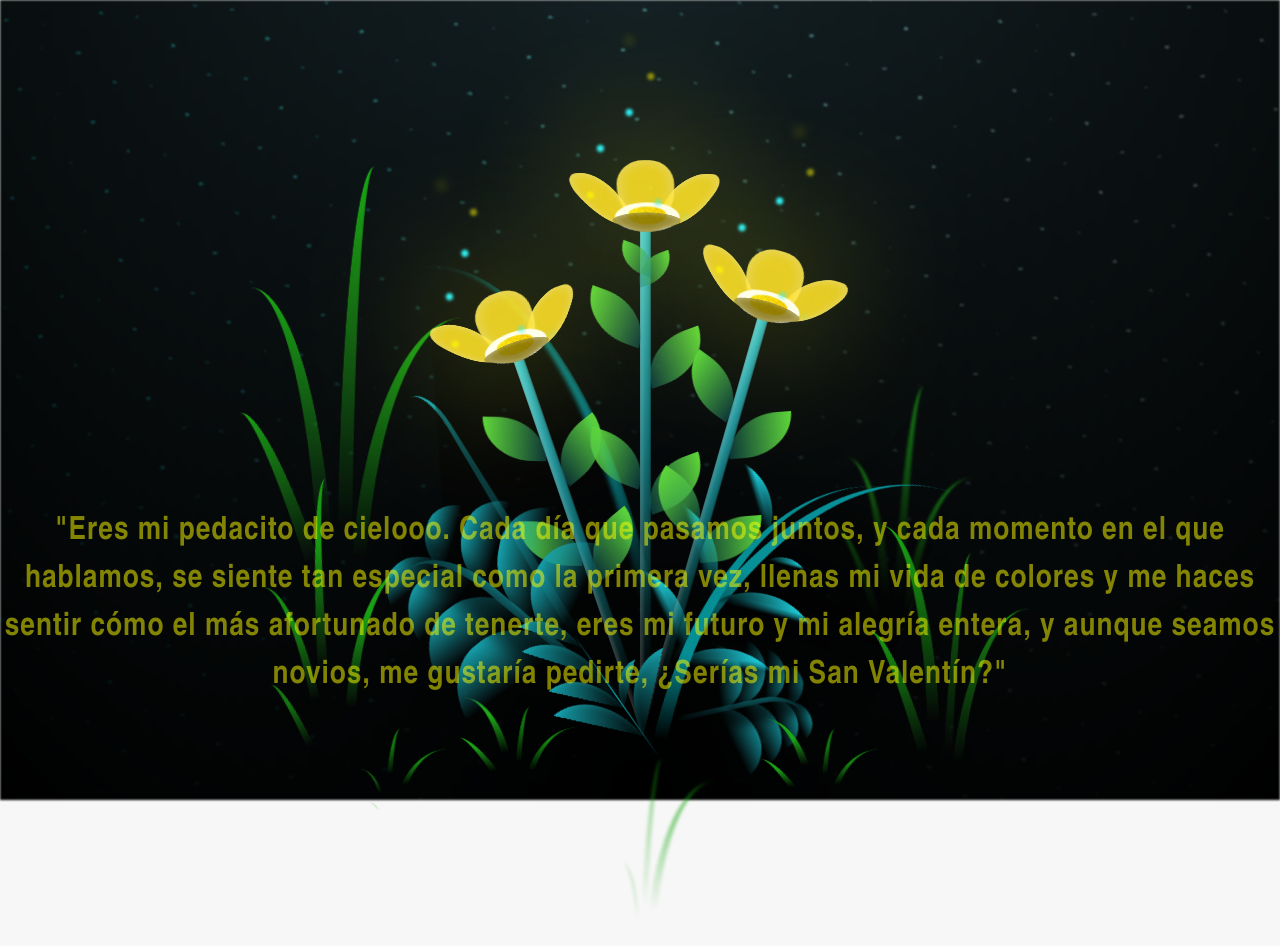
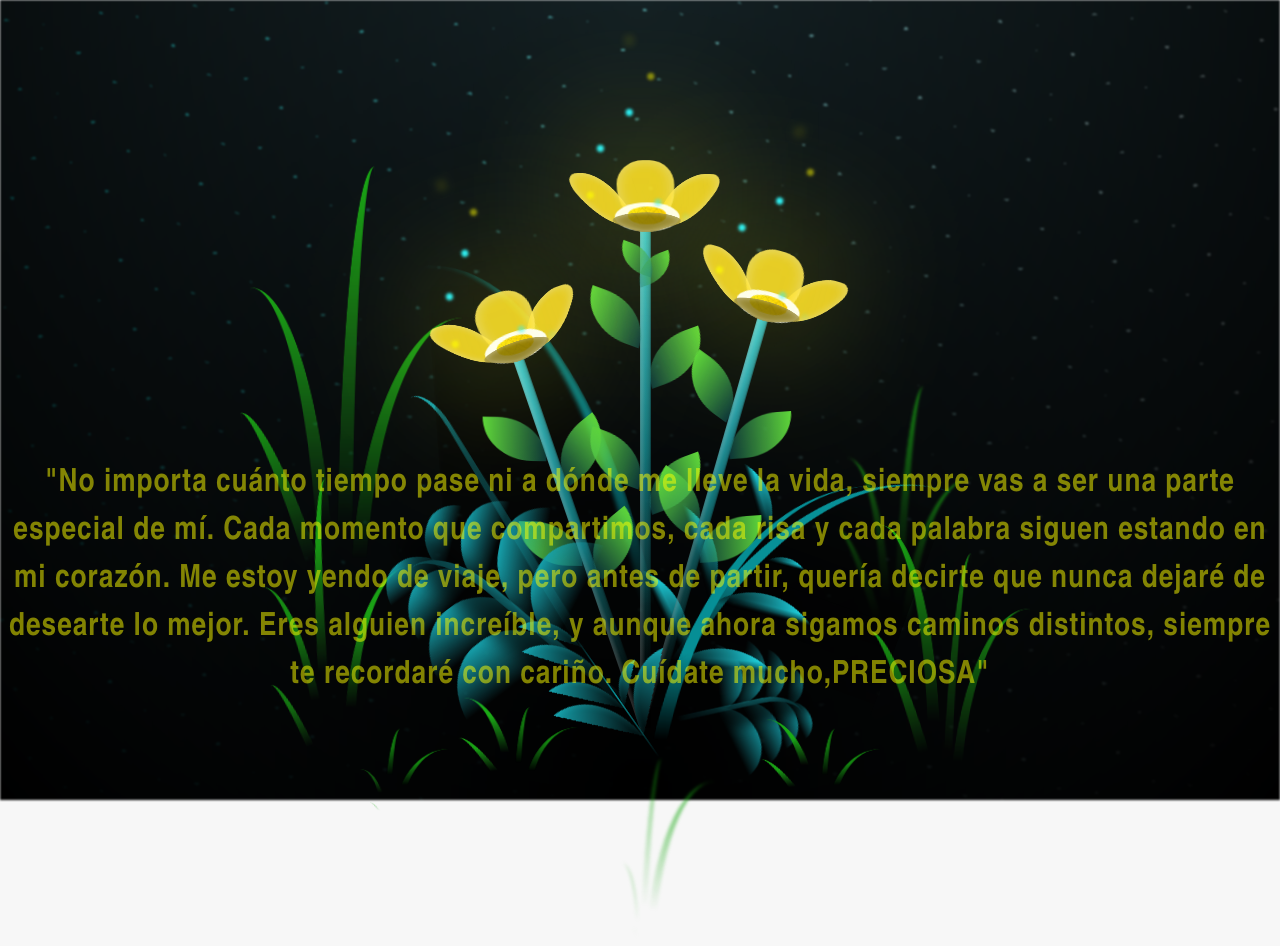
Before and after one commit to luisbeja/preciosa, a plain HTML site: page flower.html in a window 1280 px wide. Drawn offline with Linux system fonts and the light colour scheme.

Commit message:
Update flower.html

```diff
--- a/flower.html
+++ b/flower.html
@@ -14,7 +14,7 @@
 
     </div>
 
-    <h1 class="titulo">"Eres mi pedacito de cielooo. Cada día que pasamos juntos, y cada momento en el que hablamos, se siente tan especial como la primera vez, llenas mi vida de colores y me haces sentir cómo el más afortunado de tenerte, eres mi futuro y mi alegría entera, y aunque seamos novios, me gustaría pedirte, ¿Serías mi San Valentín?"</h1>
+    <h1 class="titulo">"No importa cuánto tiempo pase ni a dónde me lleve la vida, siempre vas a ser una parte especial de mí. Cada momento que compartimos, cada risa y cada palabra siguen estando en mi corazón. Me estoy yendo de viaje, pero antes de partir, quería decirte que nunca dejaré de desearte lo mejor. Eres alguien increíble, y aunque ahora sigamos caminos distintos, siempre te recordaré con cariño. Cuídate mucho,PRECIOSA"</h1>
     <div class="night"></div>
     <div class="flowers">
       <div class="flower flower--1">
```
